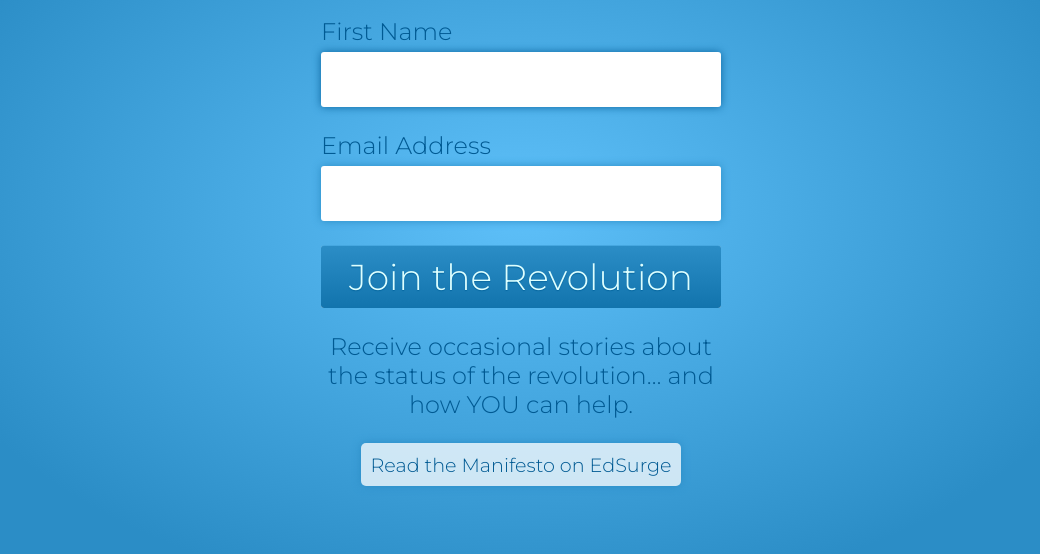
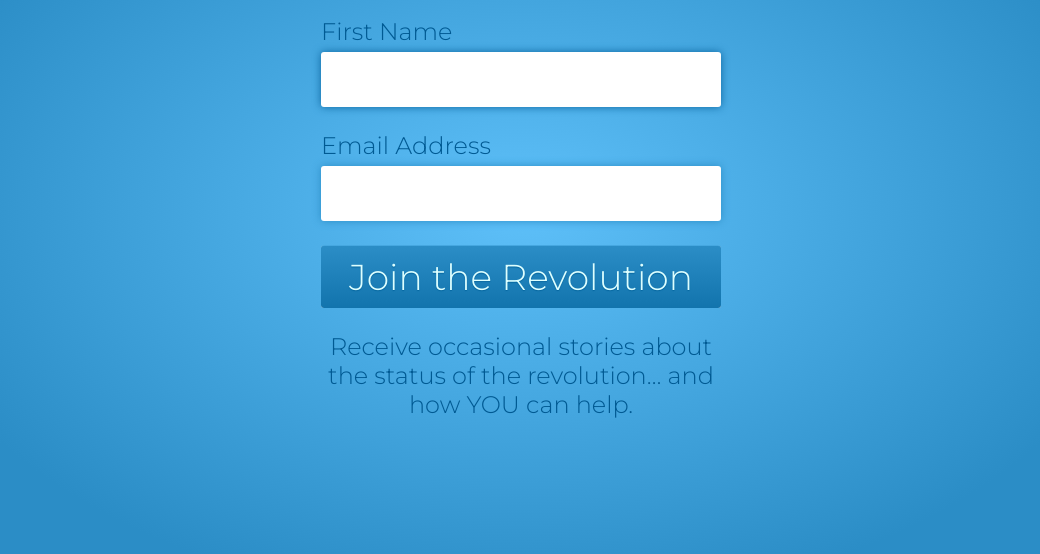
Before and after one commit to jaredsilver/humancapitalrevolution, a plain HTML site: page index.html in a window 1280 px wide. Shown: the part 190-744 px from the top of the page, without its empty margins (119-1159 px from the left). Drawn offline with Linux system fonts and the light colour scheme.

Commit message:
Revert "Add and style manifesto link"
This reverts commit d165acdf192b662379b0ebc853eccf72ecc0591f.

```diff
--- a/index.html
+++ b/index.html
@@ -30,7 +30,7 @@
         <div class="clear"><input type="submit" onclick="_gs('event', 'Clicked subscribe button')" value="Join the Revolution" name="subscribe" id="mc-embedded-subscribe" class="button"></div>
         </div>
         <p>Receive occasional stories about the status of the revolution&hellip; and how YOU can help.</p>
-        <a href="https://edsurgeindependent.com/the-impending-human-capital-revolution-c78b76f46b04">Read the Manifesto on EdSurge</a>
+        <!--<a href="">Read the Manifesto on EdSurge</a>-->
     </form>
 
 
--- a/style.css
+++ b/style.css
@@ -73,18 +73,6 @@ p {
 }
 a, a:visited {
   color: #005A93;
-  background: rgba(255, 255, 255, 0.75);
-  display: inline-block;
-  border-radius: 5px;
-  font-size: 1.2em;
-  padding: 0.5em;
-  text-decoration: none;
-  transition: all 0.3s ease;
-  box-shadow: 0 0 8px #2B8DC6;
-}
-
-a:hover {
-  background: rgba(255, 255, 255, 0.85);
 }
 
 @media(max-width: 600px) {
```
